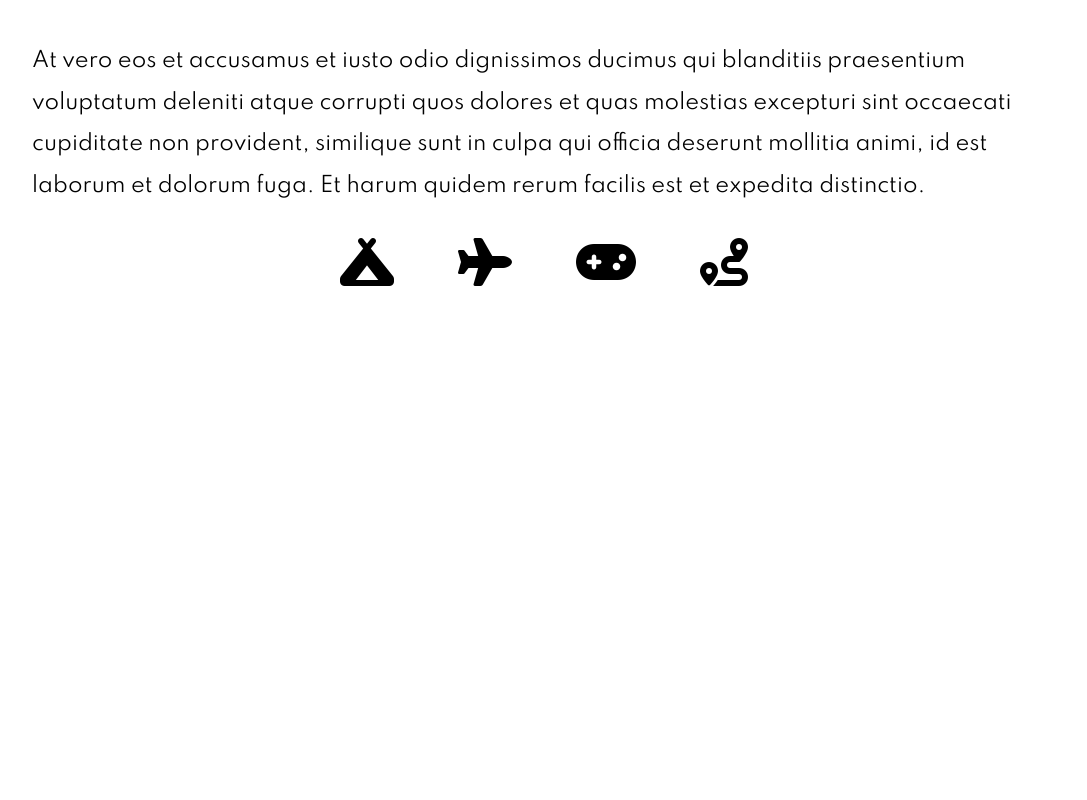
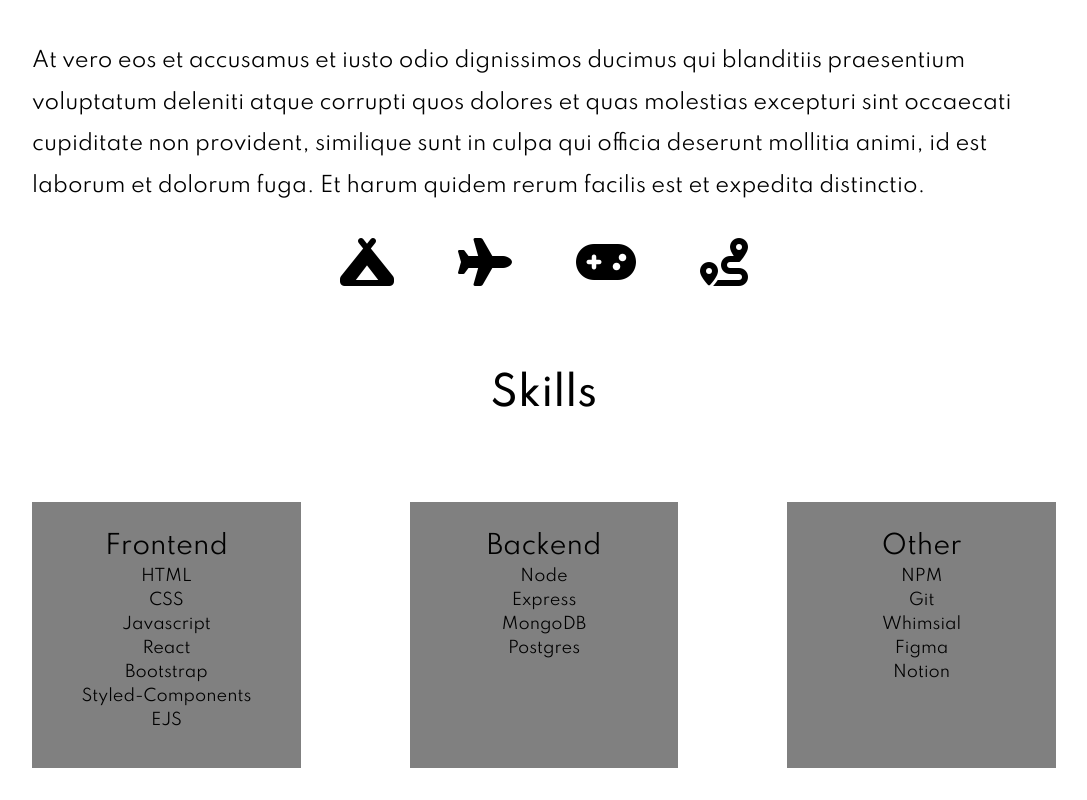
Before and after one commit to cnestordev/portfolio, a React (Create React App) app: page / in a window 1280 px wide. Shown: the part 856-1656 px from the top of the page, without its empty margins (96-1183 px from the left). Before the commit the page ends 1174 px from the top, so only its background shows below. Built offline with nearby package versions, Linux system fonts and the light colour scheme.

Commit message:
adds skills component and renders skill set

```diff
--- a/public/styles.css
+++ b/public/styles.css
@@ -215,7 +215,8 @@
   margin-top: 5rem;
 }
 
-.aboutHeader {
+.aboutHeader,
+.skillsHeader {
   font-size: 2.5rem;
   font-weight: 500;
   text-align: center;
@@ -235,3 +236,29 @@
 .iconContainer i {
   margin: 2rem;
 }
+
+/* ---------skills component------------------------------------------------------------ */
+
+/* container for the 3 boxes */
+.skillSetContainer {
+  display: flex;
+  justify-content: space-between;
+  padding: 2rem 0;
+}
+
+.skillBox {
+  display: inline-block;
+  background: gray;
+  padding: 2rem;
+  text-align: center;
+  width: 20%;
+}
+
+.skillBox h4 {
+  font-size: 1.6rem;
+}
+
+.skillBox p {
+  font-size: 1rem;
+  margin: 0.5rem 0;
+}
--- a/src/components/App.js
+++ b/src/components/App.js
@@ -3,6 +3,7 @@
 import About from './About'
 import Home from './Home'
 import Navbar from './Navbar'
+import Skills from './Skills'
 
 function App() {
   return (
@@ -11,6 +12,7 @@
       <Home />
       <div className="container">
         <About />
+        <Skills />
       </div>
       </>
   )
--- /dev/null
+++ b/src/components/Skills.js
@@ -0,0 +1,43 @@
+import React, {useState} from 'react'
+
+function Skills() {
+
+    const [skillSet, setSkillSet] = useState([
+        {
+            header: 'Frontend',
+            skills: ['HTML', 'CSS', 'Javascript', 'React', 'Bootstrap', 'Styled-Components', 'EJS']
+        },
+        {
+            header: 'Backend',
+            skills: ['Node', 'Express', 'MongoDB', 'Postgres']
+        },
+        {
+            header: 'Other',
+            skills: ['NPM', 'Git', 'Whimsial', 'Figma', 'Notion']
+        }
+    ])
+
+    const skillArr = skillSet.map(skill => {
+        return (
+            <div className="skillBox">
+                <h4>{skill.header}</h4>
+                {skill.skills.map(sk => {
+                    return (
+                        <p>{sk}</p>
+                    )
+                })}
+            </div>
+        )
+    })
+
+    return (
+        <section className="skillsContainer">
+            <h3 className="skillsHeader">Skills</h3>
+            <div className="skillSetContainer">
+                {skillArr}
+            </div>
+        </section>
+    )
+}
+
+export default Skills
```
Also changed, not shown: 1 other file (tests, documents, lock files or other folders).
